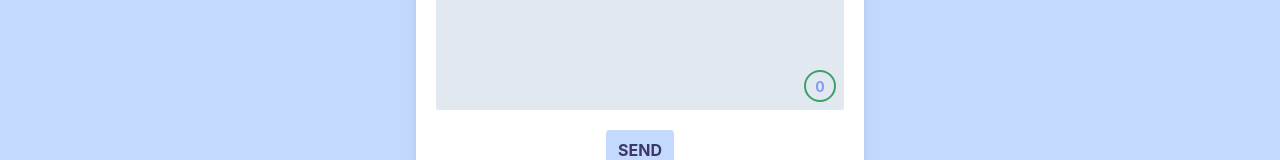
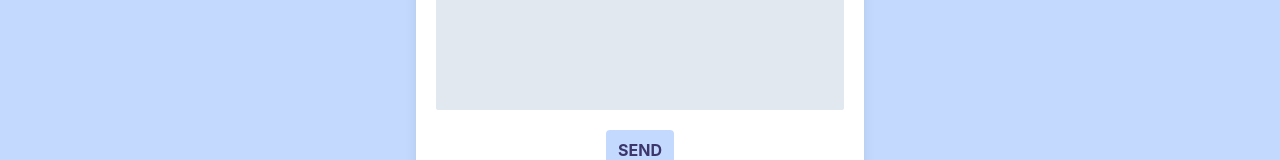
Before and after one commit to Hemsleek/Anonymously, a React (Create React App) app: page /messages in a window 1280 px wide. Shown: the part 377-537 px from the top of the page. Built offline with nearby package versions, Linux system fonts and the light colour scheme; a web font is replaced by a local one.

Commit message:
fix: message  indicator

```diff
--- a/src/pages/Messages.jsx
+++ b/src/pages/Messages.jsx
@@ -5,13 +5,15 @@ import './Messages.scss'
 
 const MessageIndicator = ({textCount}) => (
     <span
-        className={`bg-white-800 text-sm font-bold border-2 ${(textCount>250 && textCount<350) ? 'border-yellow-600 text-yellow-500':textCount>=350 ? 'border-red-700 text-red-600' : 'border-green-600 text-indigo-400'} flex items-center justify-center self-end mr-2 my-2 rounded-full w-8 h-8`}>
+        className={`bg-white-800 text-sm font-bold ${textCount>0? 'visible' : 'invisible'} border-2 ${(textCount>250 && textCount<350) ? 'border-yellow-600 text-yellow-500':textCount>=350 ? 'border-red-700 text-red-600' : 'border-indigo-800 text-indigo-900'} flex items-center justify-center self-end mr-2 my-2 rounded-full w-8 h-8`}>
             {textCount}
     </span>
 )
 
 const Messages = ({match}) => {
+
     const [textCount, setTextCount] = useState(0)
+
     return(
         <Default>
             <span className="caption block mx-auto text-center text-lg mt-20 text-indigo-900 mb-2 pl-1">
@@ -21,7 +23,8 @@ const Messages = ({match}) => {
                 <div className="form-group mb-3 flex flex-col rounded-sm bg-gray-300 ">
 
                     <textarea onChange={(e) => setTextCount((e.target.value).length)} className="flex-grow bg-gray-300 outline-none text-md resize-none p-2" name="message" cols="30" rows="10" maxLength='400' minLength='2' placeholder="Type your message here..."></textarea>
-                    <MessageIndicator textCount={textCount} />
+
+                     <MessageIndicator textCount={textCount} />
                 </div>
 
                 <button className="focus:outline-none mx-auto block mt-5 bg-indigo-200 px-3 py-2 rounded text-indigo-900 font-bold">SEND</button>
```
